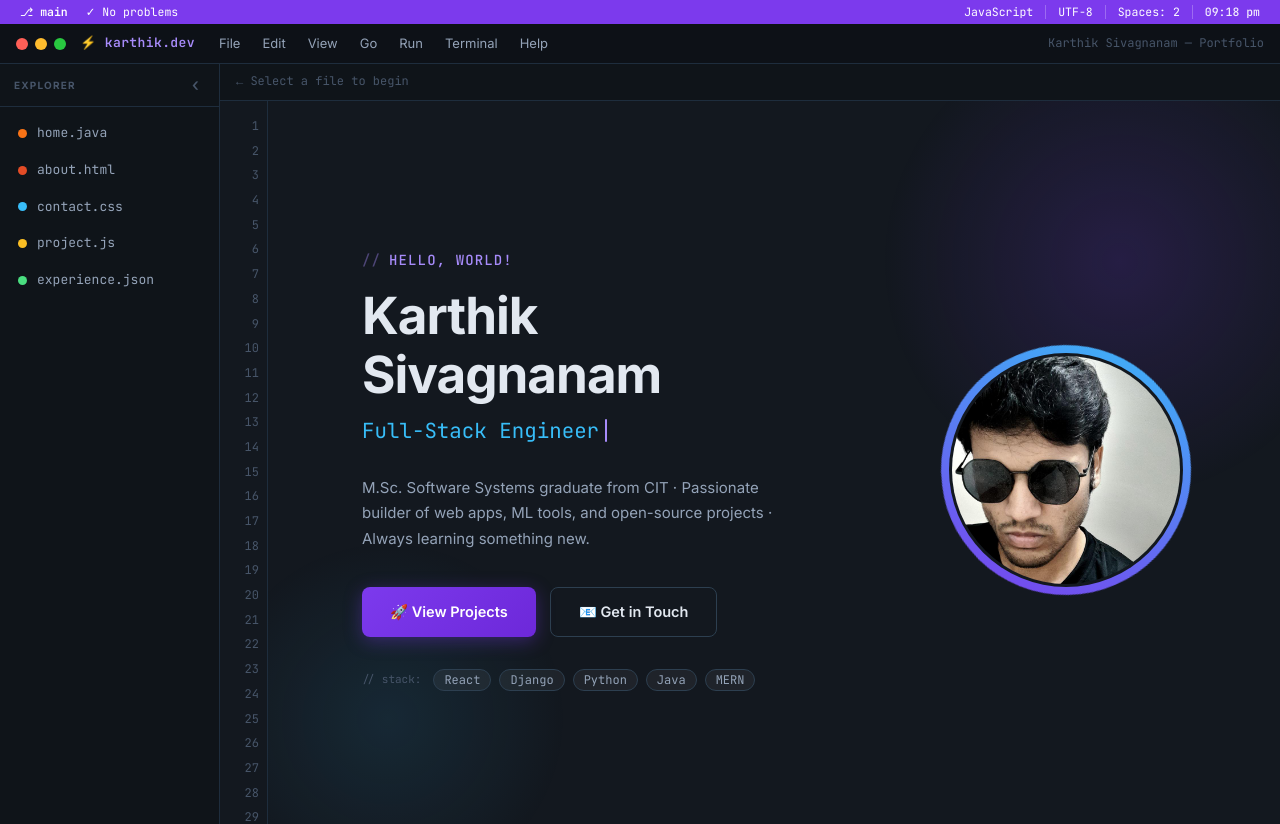
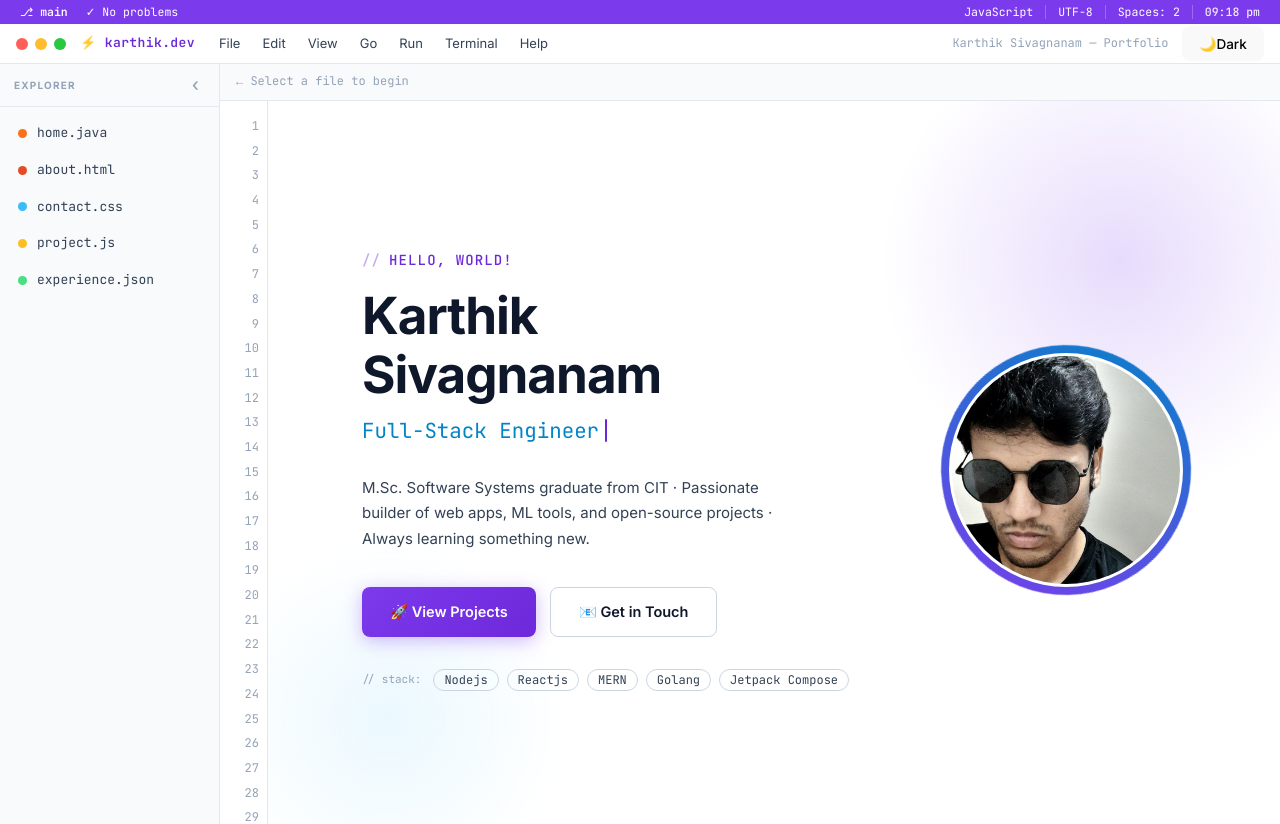
Before and after one commit to Karthik-02/portfolio, a React (Vite) app: page / in a window 1280 px wide. Built offline with nearby package versions, Linux system fonts and the light colour scheme; the HTML template or start-up script is replaced by a standard one.

Commit message:
Layout Upgrade 2.0

```diff
--- a/src/App.jsx
+++ b/src/App.jsx
@@ -1,14 +1,28 @@
 // src/App.jsx
-import React from 'react';
+import React, { useState, useEffect } from 'react';
 import EditorLayout from './components/EditorLayout';
 import Footer from './components/Footer';
 import './styles/global.css';
 
 const App = () => {
+  // Initialise from localStorage, fallback to dark
+  const [theme, setTheme] = useState(
+    () => localStorage.getItem('portfolio-theme') || 'light'
+  );
+
+  // Apply data-theme attribute whenever theme changes
+  useEffect(() => {
+    document.documentElement.setAttribute('data-theme', theme);
+    localStorage.setItem('portfolio-theme', theme);
+  }, [theme]);
+
+  const toggleTheme = () =>
+    setTheme(t => (t === 'dark' ? 'light' : 'dark'));
+
   return (
     <div className="app">
-      <Footer />
-      <EditorLayout />
+      <Footer theme={theme} />
+      <EditorLayout theme={theme} onThemeToggle={toggleTheme} />
     </div>
   );
 };
--- a/src/components/AboutHtml.jsx
+++ b/src/components/AboutHtml.jsx
@@ -3,28 +3,26 @@ import React from 'react';
 import '../styles/about.css';
 
 const skills = [
+  { name: 'JavaScript', dot: '#fbbf24' },
+  { name: 'Node.js', dot: '#4ade80' },
   { name: 'React', dot: '#38bdf8' },
-  { name: 'Django', dot: '#4ade80' },
-  { name: 'Python', dot: '#fbbf24' },
+  { name: 'Golang', dot: '#f87171' },
+  { name: 'Jetpack Compose -Kotlin', dot: '#fbbf24' },
+  { name: 'MERN Stack', dot: '#38bdf8' },
+  { name: 'SQL', dot: '#38bdf8' },
   { name: 'Java', dot: '#f97316' },
-  { name: 'JavaScript', dot: '#fbbf24' },
   { name: 'C / C++', dot: '#a78bfa' },
-  { name: 'Node.js', dot: '#4ade80' },
   { name: 'MongoDB', dot: '#4ade80' },
-  { name: 'SQL', dot: '#38bdf8' },
-  { name: 'Angular', dot: '#f87171' },
-  { name: 'MERN Stack', dot: '#38bdf8' },
   { name: 'Git', dot: '#f97316' },
-  { name: 'Linux', dot: '#fbbf24' },
 ];
 
 const education = [
   {
-    year: '2020 – Present',
+    year: '2020 – 2025',
     institution: 'Coimbatore Institute of Technology',
     degree: 'M.Sc. Software Systems',
     location: 'Coimbatore, Tamil Nadu',
-    grade: 'CGPA 8.62',
+    grade: 'CGPA 8.72',
   },
   {
     year: '2019 – 2020',
@@ -49,6 +47,12 @@ const AboutHtml = () => {
             👋 Hello! I'm <strong>Karthik S</strong>, a passionate software developer and M.Sc. Software Systems
             graduate from <strong>Coimbatore Institute of Technology</strong>. I love building products that sit at
             the intersection of clean code and great user experience.
+          </p>
+          <p>
+            I am currently working as a <strong>Junior Developer at Justo Global</strong>, During my <strong> intern, I worked on a donation management admin panel</strong>. Later I have also worked on
+            <strong> Permission Based Access Control In-House Project that used to manage cloud resources like Amazon Web Services using Golang as backend</strong>.
+            I have also learned <strong>Native Android Development</strong> using <strong> Kotlin Jetpack Compose Framework</strong>. I have also done features in
+            a Christianity Based Social Media App called <strong> The Ark </strong>.
           </p>
           <p>
             I've worked as a <strong>Software Developer at ExertSense Solutions</strong>, where I built an event
--- a/src/components/DefaultComponent.jsx
+++ b/src/components/DefaultComponent.jsx
@@ -57,7 +57,7 @@ const DefaultComponent = ({ onFileClick }) => {
         </div>
         <div className="hero-tech">
           <span className="hero-tech-label">// stack:</span>
-          {['React', 'Django', 'Python', 'Java', 'MERN'].map(t => (
+          {['Nodejs', 'Reactjs', 'MERN', 'Golang', 'Jetpack Compose'].map(t => (
             <span className="tech-badge" key={t}>{t}</span>
           ))}
         </div>
--- a/src/components/EditorLayout.jsx
+++ b/src/components/EditorLayout.jsx
@@ -34,7 +34,7 @@ const LineGutter = ({ count = 60 }) => (
   </div>
 );
 
-const EditorLayout = () => {
+const EditorLayout = ({ theme, onThemeToggle }) => {
   const [openFiles, setOpenFiles] = useState([]);
   const [activeFile, setActiveFile] = useState(null);
   // desktop: sidebar starts open; on mobile it starts closed
@@ -65,7 +65,7 @@ const EditorLayout = () => {
 
   return (
     <div className="editor-layout">
-      <TopBar onHamburger={toggleSidebar} />
+      <TopBar onHamburger={toggleSidebar} theme={theme} onThemeToggle={onThemeToggle} />
       <div className="main-content">
         <Sidebar
           onFileClick={handleFileClick}
--- a/src/components/ExperienceJson.jsx
+++ b/src/components/ExperienceJson.jsx
@@ -3,6 +3,30 @@ import React from 'react';
 import '../styles/experience.css';
 
 const experiences = [
+  {
+    date: '06/2025 – now',
+    location: 'Coimbatore, Tamil Nadu',
+    company: 'Justo Global',
+    role: 'Junior Developer',
+    logo: 'https://media.licdn.com/dms/image/D4D0BAQGpBKjtkJE60w/company-logo_100_100/0/1715777706194/exertsense_solutions_logo?e=1727308800&v=beta&t=XmZGEpneXgr64J_T_faqd8JN2oO_clG-UNFq9keiiFo',
+    details: [
+      'Worked in an In-House Project that provides permission based access control to cloud resources in AWS using golang.',
+      'Worked on a Christianity Based Social Media App called The Ark.',
+      'Learned Native Mobile App UI using Kotlin based Jetpack Compose framework.',
+    ],
+  },
+  {
+    date: '01/2025 – 06/2025',
+    location: 'Coimbatore, Tamil Nadu',
+    company: 'Justo Global',
+    role: 'Software Developer Intern',
+    logo: 'https://media.licdn.com/dms/image/D4D0BAQGpBKjtkJE60w/company-logo_100_100/0/1715777706194/exertsense_solutions_logo?e=1727308800&v=beta&t=XmZGEpneXgr64J_T_faqd8JN2oO_clG-UNFq9keiiFo',
+    details: [
+      'Worked on a donation management admin panel using Nodejs and Reactjs.',
+      'Majorly worked on building efficient backend APIs using Nodejs and Express.',
+      'Introduced Authentication mechanism to the same application',
+    ],
+  },
   {
     date: '06/2023 – 11/2023',
     location: 'Chennai, Tamil Nadu',
@@ -51,8 +75,8 @@ const ExperienceJson = () => (
         <div className="event" key={i}>
           <div className="event-top">
             <div className="event-meta">
-              <div className="event-company">{exp.company}</div>
-              <div className="event-role">{exp.role}</div>
+              <div className="event-company">{exp.role}</div>
+              <div className="event-role">{exp.company}</div>
               <div className="event-date-loc">
                 <span>📅 {exp.date}</span>
                 <span>📍 {exp.location}</span>
--- a/src/components/TopBar.jsx
+++ b/src/components/TopBar.jsx
@@ -2,7 +2,9 @@
 import React from 'react';
 import '../styles/editor.css';
 
-const TopBar = ({ onHamburger }) => {
+const TopBar = ({ onHamburger, theme, onThemeToggle }) => {
+  const isDark = theme === 'dark';
+
   return (
     <div className="top-bar">
       {/* Mobile hamburger */}
@@ -20,13 +22,27 @@ const TopBar = ({ onHamburger }) => {
         <span className="window-dot min" />
         <span className="window-dot max" />
       </div>
+
       <span className="top-bar-logo">⚡ karthik.dev</span>
+
       <div className="menu-items">
         {['File', 'Edit', 'View', 'Go', 'Run', 'Terminal', 'Help'].map(item => (
           <div className="menu-item" key={item}>{item}</div>
         ))}
       </div>
+
       <span className="top-bar-title">Karthik Sivagnanam — Portfolio</span>
+
+      {/* Theme toggle */}
+      <button
+        className="theme-toggle-btn"
+        onClick={onThemeToggle}
+        title={isDark ? 'Switch to light mode' : 'Switch to dark mode'}
+        aria-label={isDark ? 'Switch to light mode' : 'Switch to dark mode'}
+      >
+        <span className="theme-toggle-icon">{isDark ? '☀️' : '🌙'}</span>
+        <span className="theme-toggle-label">{isDark ? 'Light' : 'Dark'}</span>
+      </button>
     </div>
   );
 };
--- a/src/styles/global.css
+++ b/src/styles/global.css
@@ -1,56 +1,101 @@
 /* ── Design Tokens ──────────────────────────────────────────────── */
 :root {
   /* Background layers */
-  --bg-base:      #0d1117;
-  --bg-editor:    #13181f;
-  --bg-sidebar:   #0f1419;
-  --bg-topbar:    #0d1117;
-  --bg-tab:       #161c24;
-  --bg-tab-active:#1e2533;
-  --bg-card:      #161c24;
-  --bg-footer:    #7c3aed;
+  --bg-base: #0d1117;
+  --bg-editor: #13181f;
+  --bg-sidebar: #0f1419;
+  --bg-topbar: #0d1117;
+  --bg-tab: #161c24;
+  --bg-tab-active: #1e2533;
+  --bg-card: #161c24;
 
   /* Accent & highlight */
-  --accent:       #7c3aed;
+  --accent: #7c3aed;
   --accent-light: #a78bfa;
-  --accent-glow:  rgba(124, 58, 237, 0.35);
-  --cyan:         #38bdf8;
-  --green:        #4ade80;
-  --yellow:       #fbbf24;
-  --red:          #f87171;
-  --orange:       #fb923c;
+  --accent-glow: rgba(124, 58, 237, 0.35);
+  --cyan: #38bdf8;
+  --green: #4ade80;
+  --yellow: #fbbf24;
+  --red: #f87171;
+  --orange: #fb923c;
 
   /* Text */
-  --text-primary:   #e2e8f0;
+  --text-primary: #e2e8f0;
   --text-secondary: #94a3b8;
-  --text-muted:     #475569;
-  --text-code:      #a78bfa;
+  --text-muted: #475569;
+  --text-code: #a78bfa;
 
   /* Border */
-  --border:       #1e2d3d;
+  --border: #1e2d3d;
   --border-light: #2d3f50;
 
+  /* Shadow */
+  --shadow-sm: 0 1px 3px rgba(0, 0, 0, 0.4);
+  --shadow-md: 0 4px 16px rgba(0, 0, 0, 0.5);
+  --shadow-lg: 0 12px 40px rgba(0, 0, 0, 0.6);
+
   /* Font families */
-  --font-sans:  'Inter', system-ui, -apple-system, sans-serif;
-  --font-mono:  'JetBrains Mono', 'Fira Code', monospace;
+  --font-sans: 'Inter', system-ui, -apple-system, sans-serif;
+  --font-mono: 'JetBrains Mono', 'Fira Code', monospace;
 
-  /* Spacing */
-  --radius-sm:  4px;
-  --radius-md:  8px;
-  --radius-lg:  12px;
+  /* Radii */
+  --radius-sm: 4px;
+  --radius-md: 8px;
+  --radius-lg: 12px;
 
   /* Transitions */
   --transition: 200ms ease;
 }
 
+/* ── Light Mode ─────────────────────────────────────────────────── */
+[data-theme="light"] {
+  /* Backgrounds — clean white/slate hierarchy */
+  --bg-base: #f1f5f9;
+  --bg-editor: #ffffff;
+  --bg-sidebar: #f8fafc;
+  --bg-topbar: #ffffff;
+  --bg-tab: #f1f5f9;
+  --bg-tab-active: #ffffff;
+  --bg-card: #ffffff;
+
+  /* Accent stays purple but adjusted for light bg */
+  --accent: #7c3aed;
+  --accent-light: #6d28d9;
+  --accent-glow: rgba(124, 58, 237, 0.15);
+  --cyan: #0284c7;
+  --green: #16a34a;
+  --yellow: #d97706;
+  --red: #dc2626;
+  --orange: #ea580c;
+
+  /* Text — ink on paper */
+  --text-primary: #0f172a;
+  --text-secondary: #334155;
+  --text-muted: #94a3b8;
+  --text-code: #7c3aed;
+
+  /* Borders — light dividers */
+  --border: #e2e8f0;
+  --border-light: #cbd5e1;
+
+  /* Shadows — visible on light backgrounds */
+  --shadow-sm: 0 1px 3px rgba(15, 23, 42, 0.08);
+  --shadow-md: 0 4px 16px rgba(15, 23, 42, 0.10);
+  --shadow-lg: 0 12px 40px rgba(15, 23, 42, 0.14);
+}
+
 /* ── Reset ──────────────────────────────────────────────────────── */
-*, *::before, *::after {
+*,
+*::before,
+*::after {
   box-sizing: border-box;
   margin: 0;
   padding: 0;
 }
 
-html, body, #root {
+html,
+body,
+#root {
   width: 100%;
   height: 100%;
 }
@@ -63,6 +108,7 @@ body {
   line-height: 1.6;
   overflow-x: hidden;
   -webkit-font-smoothing: antialiased;
+  transition: background-color 300ms ease, color 300ms ease;
 }
 
 /* ── Scrollbar ──────────────────────────────────────────────────── */
@@ -70,14 +116,21 @@ body {
   width: 6px;
   height: 6px;
 }
-::-webkit-scrollbar-track { background: transparent; }
+
+::-webkit-scrollbar-track {
+  background: transparent;
+}
+
 ::-webkit-scrollbar-thumb {
   background: var(--border-light);
   border-radius: 99px;
 }
-::-webkit-scrollbar-thumb:hover { background: var(--accent); }
 
-/* ── Selection ─────────────────────────────────────────────────── */
+::-webkit-scrollbar-thumb:hover {
+  background: var(--accent);
+}
+
+/* ── Selection ──────────────────────────────────────────────────── */
 ::selection {
   background: var(--accent-glow);
   color: var(--text-primary);
@@ -85,8 +138,11 @@ body {
 
 /* ── Links ──────────────────────────────────────────────────────── */
 a {
-  color: var(--accent-light);
+  color: var(--accent);
   text-decoration: none;
   transition: color var(--transition);
 }
-a:hover { color: var(--cyan); }
+
+a:hover {
+  color: var(--accent-light);
+}
```
